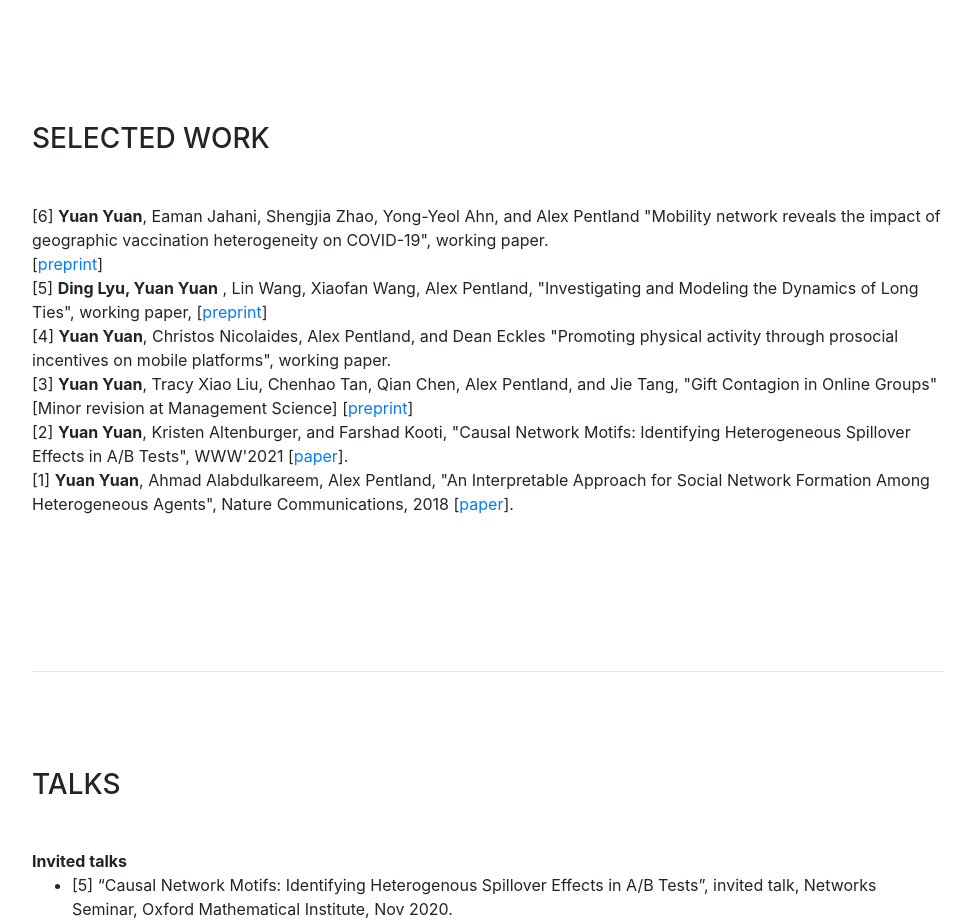
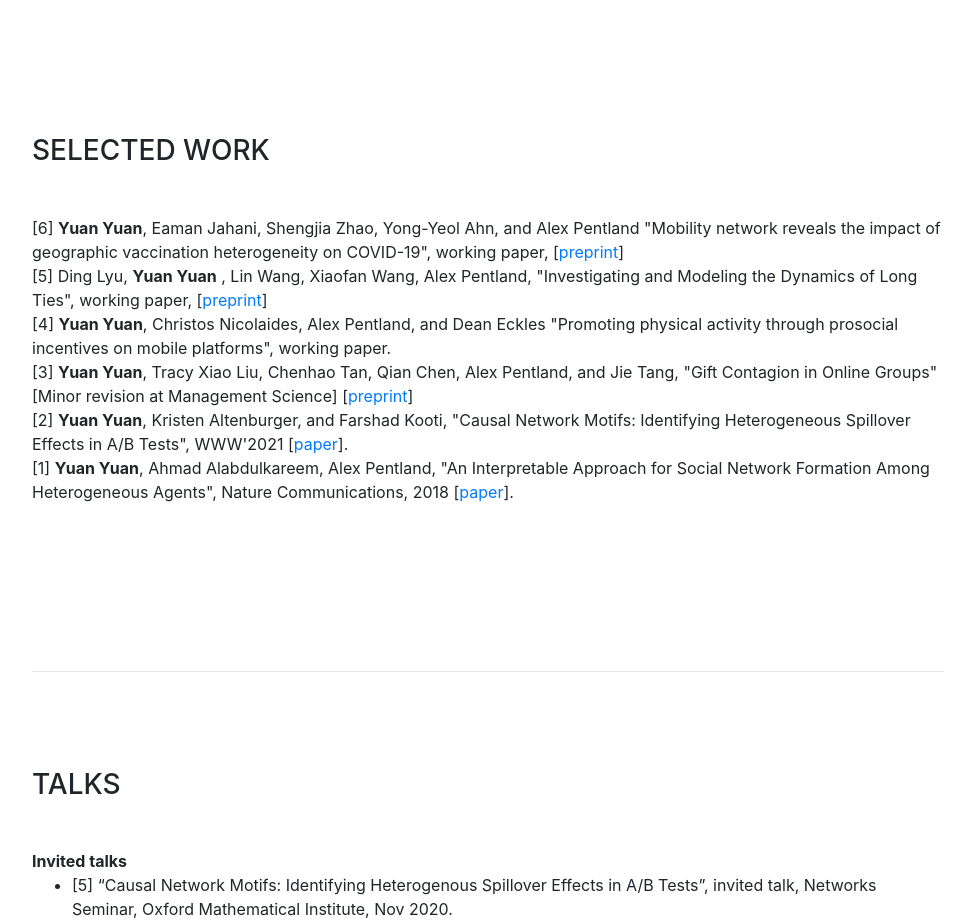
Before and after one commit to yuany94/yuany94.github.io, a website with bundled scripts: page index.html in a window 1280 px wide. Shown: the part 1700-2622 px from the top of the page, without its empty margins (288-1260 px from the left). Built offline with nearby package versions, Linux system fonts and the light colour scheme; a web font is replaced by a local one.

Commit message:
Update index.html

```diff
--- a/index.html
+++ b/index.html
@@ -146,10 +146,9 @@
             <p>Please check <a href="research.html">here</a> for more details for my research.</p>
             <br/> -->
 
-	    [6] <b>Yuan Yuan</b>, Eaman Jahani, Shengjia Zhao, Yong-Yeol Ahn, and Alex Pentland "Mobility network reveals the impact of geographic vaccination heterogeneity on COVID-19", working paper.
-		<br/> [<a href="https://www.medrxiv.org/content/10.1101/2021.10.26.21265488v1">preprint</a>]
+	    [6] <b>Yuan Yuan</b>, Eaman Jahani, Shengjia Zhao, Yong-Yeol Ahn, and Alex Pentland "Mobility network reveals the impact of geographic vaccination heterogeneity on COVID-19", working paper, 		 [<a href="https://www.medrxiv.org/content/10.1101/2021.10.26.21265488v1">preprint</a>]
 	    <br/>
-	    [5] <b>Ding Lyu, Yuan Yuan</b> , Lin Wang, Xiaofan Wang, Alex Pentland, "Investigating and Modeling the Dynamics of Long Ties", working paper, [<a href="https://arxiv.org/pdf/2109.10523.pdf">preprint</a>]
+	    [5] Ding Lyu, <b>Yuan Yuan</b> , Lin Wang, Xiaofan Wang, Alex Pentland, "Investigating and Modeling the Dynamics of Long Ties", working paper, [<a href="https://arxiv.org/pdf/2109.10523.pdf">preprint</a>]
 	    <br/>
             [4] <b>Yuan Yuan</b>, Christos Nicolaides, Alex Pentland, and Dean Eckles "Promoting physical activity through prosocial incentives on mobile platforms", working paper.
 		<br/>
```
